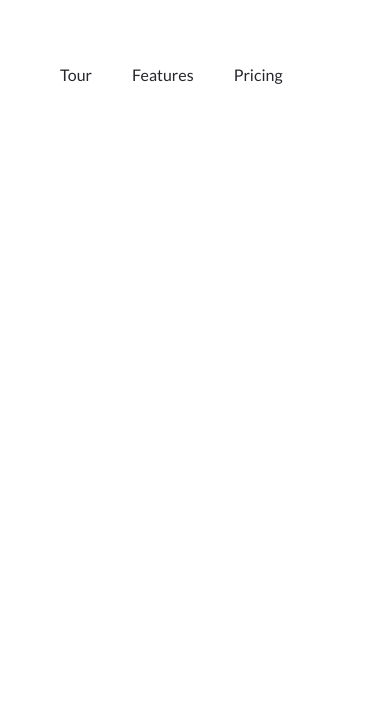
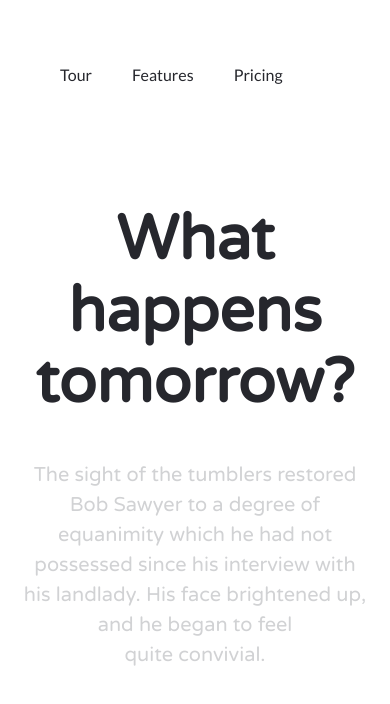
Before and after one commit to ailukyanov/new-providence.loc, a website: page index.html in a window 390 px wide. Shown: the top 704 px of the page. Drawn offline with Linux system fonts and the light colour scheme.

Commit message:
Responsive web design

```diff
--- a/index.html
+++ b/index.html
@@ -28,6 +28,18 @@
                     </ul>
                     <button class="header__button"><a href="#"><img src="img/svg/apple-icon.svg" alt="">Get App</a></button>
                 </nav>
+                <div class="header__slogan">
+                    <div class="header__title">
+                        <h1>What happens tomorrow?</h1>
+                    </div>
+                    <div class="header__description">
+                        <p>
+                            The sight of the tumblers restored Bob Sawyer to a degree of equanimity which he had not<br>
+                            possessed since his interview with his landlady. His face brightened up, and he began to feel<br>
+                            quite convivial.
+                        </p>
+                    </div>
+                </div>
             </div>
         </div>
     </header>
--- a/scss/components/_header.scss
+++ b/scss/components/_header.scss
@@ -80,4 +80,23 @@
       margin-top: -3px;
     }
   }
+
+  &__slogan {
+    margin-top: 120px;
+    text-align: center;
+  }
+
+  &__title {
+    font-family: 'Varela Round', sans-serif;
+    font-size: 31px;
+    color: #26272d;
+  }
+
+  &__description {
+    font-family: 'Varela Round', sans-serif;
+    font-size: 20px;
+    color: #d1d2d4;
+    line-height: 1.5;
+  }
+
 }
```
Also changed, not shown: css/main.css, 1 other file.
